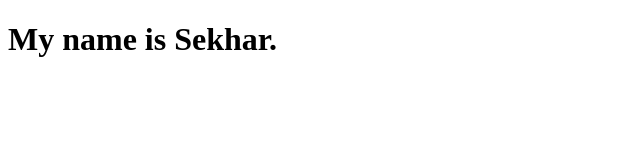
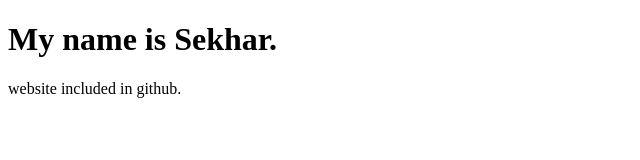
Before and after one commit to sekhar83/html-, a plain HTML site: page index.html in a window 1280 px wide. Shown: the whole page, without its empty margins (0-640 px from the left). Drawn offline with Linux system fonts and the light colour scheme.

Commit message:
this is modified file

```diff
--- a/index.html
+++ b/index.html
@@ -7,5 +7,6 @@
 </head>
 <body>
     <h1>My name is Sekhar.</h1>
+    <p>website included in github.</p>
 </body>
 </html>
```
